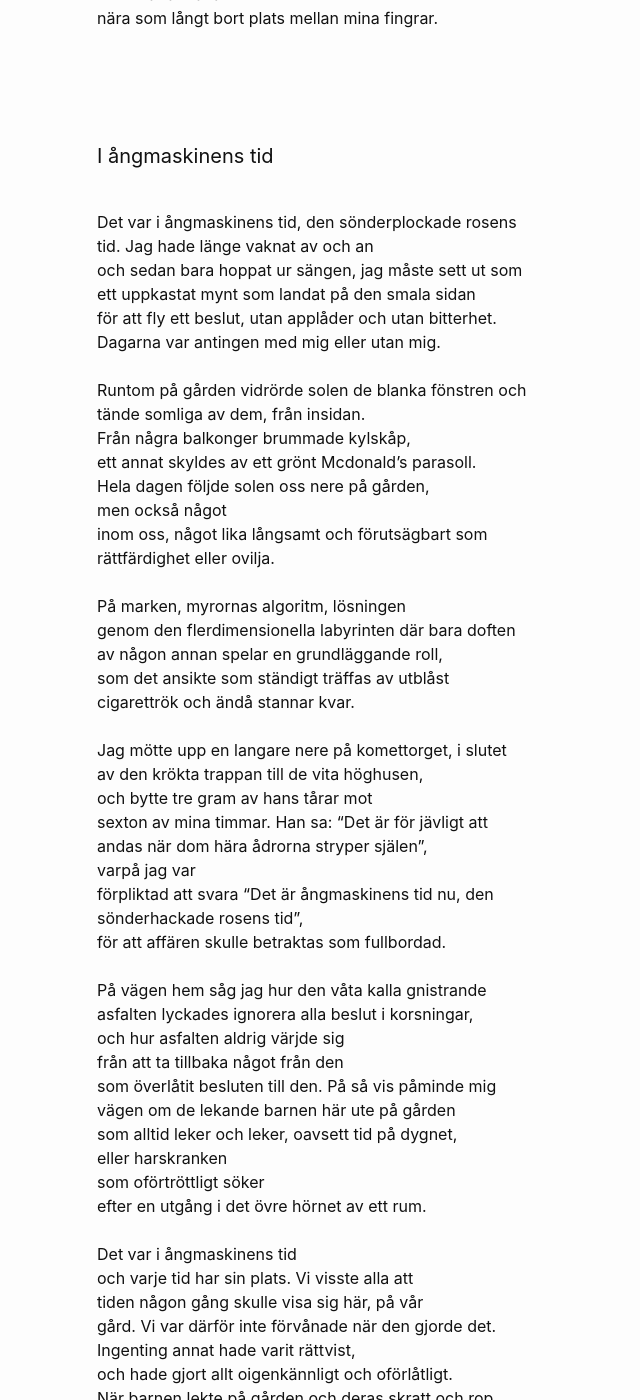
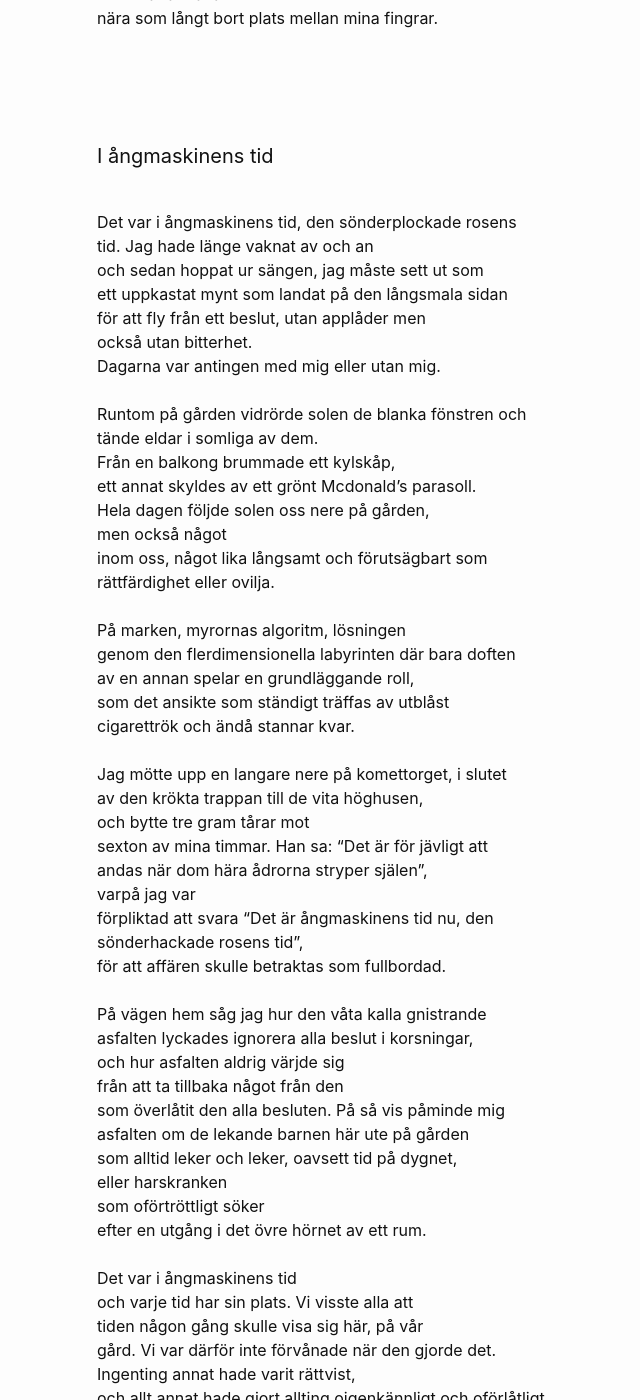
Before and after one commit to terr4form4/terr4form4.github.io, a Jekyll site: the page built from _posts/poesi/2024-01-03-dikter-2023-2024.md, in a window 1280 px wide and 1400 px high, scrolled down 7433 px. Shown: the whole window, without its empty margins (173-813 px from the left). Built offline with Jekyll 4.4.1, drawn with Linux system fonts in a browser that asks for light colours; comment, search, counter and statistics services are not loaded; some of the changed text lies outside the part shown.

Commit message:
i ångmaskinens tid

```diff
--- a/_posts/poesi/2024-01-03-dikter-2023-2024.md
+++ b/_posts/poesi/2024-01-03-dikter-2023-2024.md
@@ -310,15 +310,15 @@ nära som långt bort plats mellan mina fingrar.<br/>
 <br/>
 Det var i ångmaskinens tid, den sönderplockade rosens<br/>
 tid. Jag hade länge vaknat av och an<br/>
-och sedan bara hoppat ur sängen, jag måste sett ut som<br/>
-ett uppkastat mynt som landat på den smala sidan<br/>
-för att fly ett beslut, utan applåder och
-utan bitterhet.<br/>
+och sedan hoppat ur sängen, jag måste sett ut som<br/>
+ett uppkastat mynt som landat på den långsmala sidan<br/>
+för att fly från ett beslut, utan applåder men<br/>
+också utan bitterhet.<br/>
 Dagarna var antingen med mig eller utan mig.<br/>
 <br/>
 Runtom på gården vidrörde solen de blanka fönstren och<br/>
-tände somliga av dem, från insidan.<br/>
-Från några balkonger brummade kylskåp,<br/>
+tände eldar i somliga av dem.<br/>
+Från en balkong brummade ett kylskåp,<br/>
 ett annat skyldes av ett grönt Mcdonald's parasoll.<br/>
 Hela dagen följde solen oss nere på gården,<br/>
 men också något<br/>
@@ -327,13 +327,13 @@ rättfärdighet eller ovilja.<br/>
 <br/>
 På marken, myrornas algoritm, lösningen<br/>
 genom den flerdimensionella labyrinten där bara doften<br/>
-av någon annan spelar en grundläggande roll,<br/>
+av en annan spelar en grundläggande roll,<br/>
 som det ansikte som ständigt träffas av utblåst<br/>
 cigarettrök och ändå stannar kvar.<br/>
 <br/>
 Jag mötte upp en langare nere på komettorget, i slutet<br/>
 av den krökta trappan till de vita höghusen,<br/>
-och bytte tre gram av hans tårar mot<br/>
+och bytte tre gram tårar mot<br/>
 sexton av mina timmar. Han sa: "Det är för jävligt att<br/>
 andas när dom hära ådrorna stryper själen",<br/>
 varpå jag var<br/>
@@ -345,8 +345,8 @@ På vägen hem såg jag hur den våta kalla gnistrande<br/>
 asfalten lyckades ignorera alla beslut i korsningar,<br/>
 och hur asfalten aldrig värjde sig<br/>
 från att ta tillbaka något från den<br/>
-som överlåtit besluten till den. På så vis påminde mig<br/>
-vägen om de lekande barnen här ute på gården<br/>
+som överlåtit den alla besluten. På så vis påminde mig<br/>
+asfalten om de lekande barnen här ute på gården<br/>
 som alltid leker och leker, oavsett tid på dygnet,<br/>
 eller harskranken<br/>
 som oförtröttligt söker<br/>
@@ -357,10 +357,11 @@ och varje tid har sin plats. Vi visste alla att<br/>
 tiden någon gång skulle visa sig här, på vår<br/>
 gård. Vi var därför inte förvånade när den gjorde det.<br/>
 Ingenting annat hade varit rättvist,<br/>
-och hade gjort allt oigenkännligt och oförlåtligt.<br/>
+och allt annat hade gjort allting oigenkännligt
+och oförlåtligt.<br/>
 När barnen lekte på gården och deras skratt och rop<br/>
 studsade mellan husväggarna höll rädslan<br/>
-oss fångna i flera dagar.<br/>
+oss fångna i flera dagar efteråt.<br/>
 Men när kärleken visade sig för oss var det hoppet<br/>
 som nästan bortförde oss,<br/>
 nästan helt och hållet.<br/>
```
Also changed, not shown: other parts of _posts/poesi/2024-01-03-dikter-2023-2024.md (+1 -1 lines).
